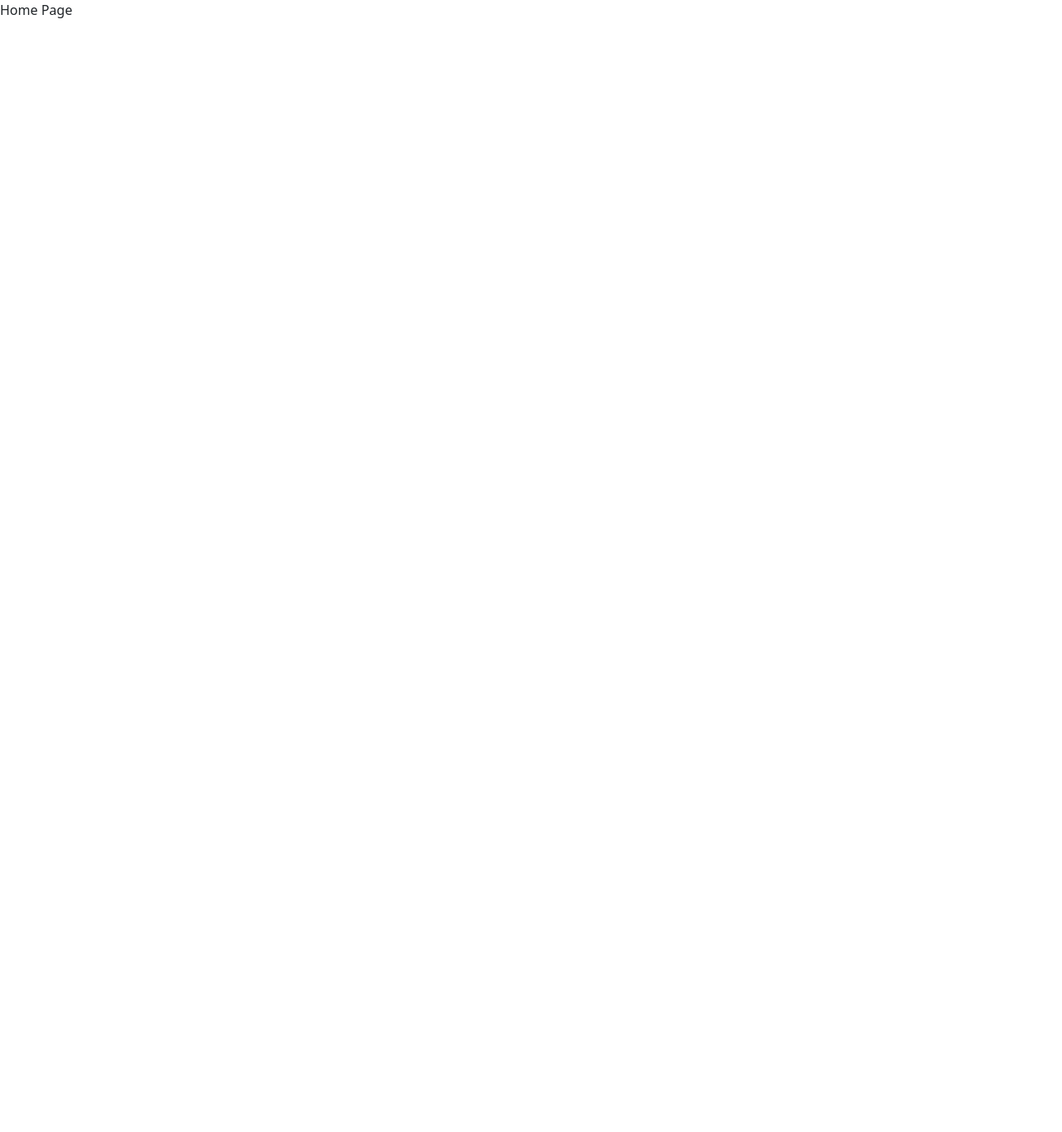
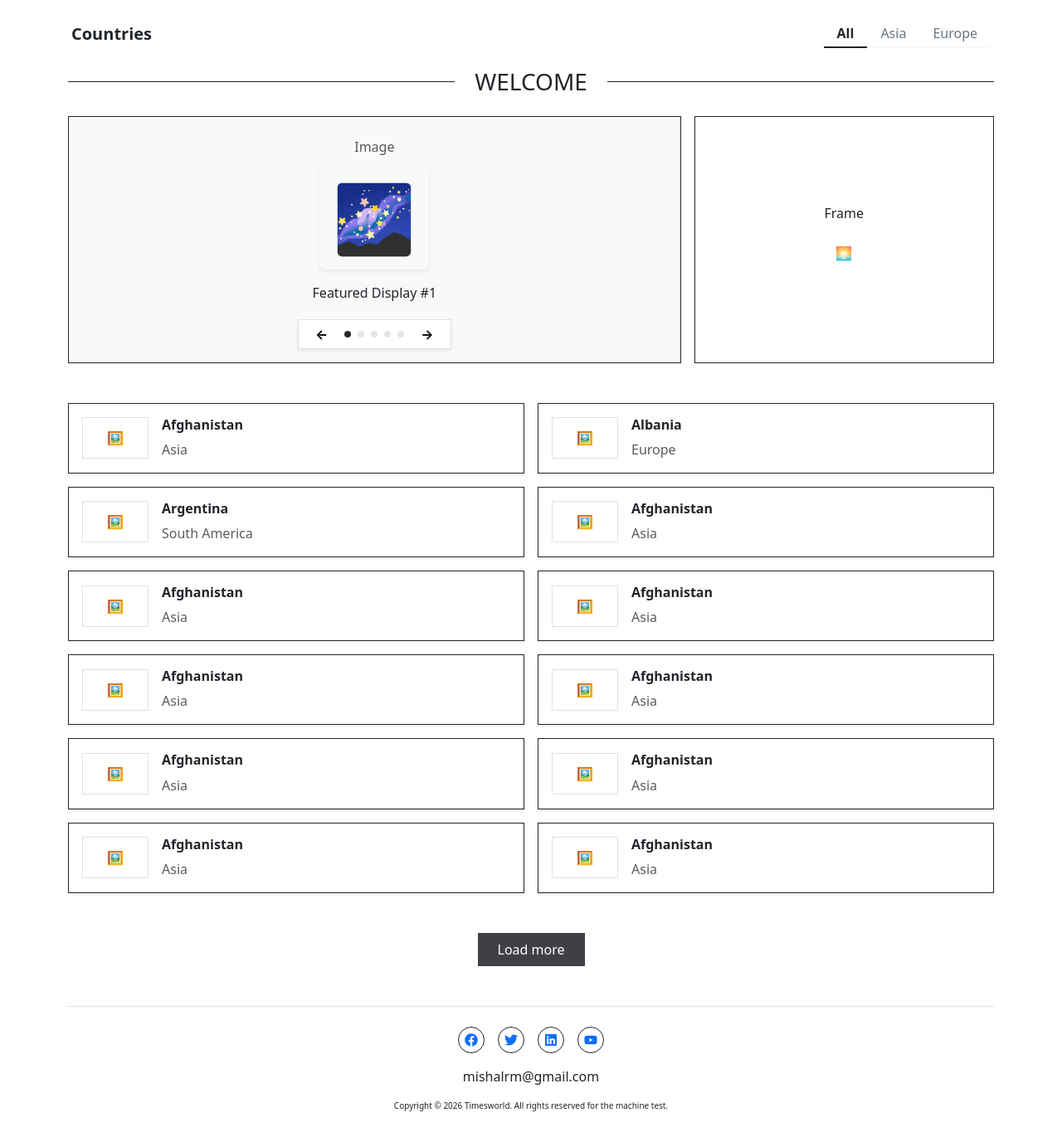
Before and after one commit to mishrhm/TW_Machine_Test, a React (Vite) app: page /home in a window 1280 px wide. Shown: the whole page at 83% size. Before the commit the page ends 800 px from the top, so only its background shows below. Built offline with nearby package versions, Linux system fonts and the light colour scheme.

Commit message:
Added home page components including footer

```diff
--- a/package.json
+++ b/package.json
@@ -16,6 +16,7 @@
     "react": "^19.2.6",
     "react-bootstrap": "^2.10.10",
     "react-dom": "^19.2.6",
+    "react-icons": "^5.6.0",
     "react-redux": "^9.3.0",
     "react-router-dom": "^7.17.0",
     "tailwind": "^4.0.0"
--- /dev/null
+++ b/src/components/customSlider.tsx
@@ -0,0 +1,51 @@
+
+
+import React, { useState } from 'react';
+
+const CustomSlider: React.FC = () => {
+    const [activeSlide, setActiveSlide] = useState(0);
+    const totalSlides = 5;
+
+    const handlePrev = () => setActiveSlide((prev) => (prev === 0 ? totalSlides - 1 : prev - 1));
+    const handleNext = () => setActiveSlide((prev) => (prev === totalSlides - 1 ? 0 : prev + 1));
+
+    return (
+        <div className="position-relative w-100 h-100 border border-dark d-flex flex-column align-items-center justify-content-center bg-light min-h-[400px]">
+            <div className="text-center p-4">
+                <div className="fs-6 text-muted mb-2">Image</div>
+                <div className="  rounded p-3 d-inline-block shadow-sm">
+                    <span className="display-1">🌌</span>
+                </div>
+                <div className="mt-3 font-semibold m-5">Featured Display #{activeSlide + 1}</div>
+            </div>
+
+            <div className="position-absolute bottom-0 mb-3 d-flex align-items-center gap-2 bg-white px-3 py-1 rounded-full shadow-sm border">
+                <button onClick={handlePrev} className="border-0 bg-transparent fw-bold  hover:text-dark px-1">
+                    ←
+                </button>
+
+                <div className="d-flex gap-1.5 px-1">
+                    {Array.from({ length: totalSlides }).map((_, index) => (
+                        <span
+                            key={index}
+                            onClick={() => setActiveSlide(index)}
+                            className="rounded-circle cursor-pointer transition-all p-1 m-1"
+                            style={{
+                                width: '8px',
+                                height: '8px',
+                                backgroundColor: activeSlide === index ? '#27272a' : '#e4e4e7',
+                                display: 'inline-block'
+                            }}
+                        />
+                    ))}
+                </div>
+
+                <button onClick={handleNext} className="border-0 bg-transparent fw-bold  hover:text-dark px-1">
+                    →
+                </button>
+            </div>
+        </div>
+    );
+};
+
+export default CustomSlider;
--- /dev/null
+++ b/src/components/footer.tsx
@@ -0,0 +1,28 @@
+import { FaFacebook, FaLinkedin, FaTwitter, FaYoutube } from 'react-icons/fa';
+
+export function Footer() {
+    return (
+        <footer className="border-top pt-4 mt-5 text-center d-flex flex-column align-items-center gap-3">
+            <div className="d-flex justify-content-center gap-3">
+                {['f', 't', 'in', 'yt'].map((social, i) => (
+                    <a
+                        href={`#${social}`}
+                        key={i}
+                        className="d-flex align-items-center justify-content-center border border-dark rounded-circle  text-xs hover: text-decoration-none"
+                        style={{ width: '32px', height: '32px' }}
+                    >
+                        {social === 'f' && <FaFacebook />}
+                        {social === 't' && <FaTwitter />}
+                        {social === 'in' && <FaLinkedin />}
+                        {social === 'yt' && <FaYoutube />}
+                    </a>
+                ))}
+            </div>
+            <div className="text-xs font-mono ">mishalrm@gmail.com</div>
+            <div className="" style={{ fontSize: '10px' }}>
+                Copyright © 2026 Timesworld. All rights reserved for the machine test.
+            </div>
+        </footer>
+
+    )
+}
--- /dev/null
+++ b/src/components/loadMoreButton.tsx
@@ -0,0 +1,16 @@
+import { Button } from "react-bootstrap";
+
+export function LoadMoreButton() {
+    return (
+        <div className="text-center my-5">
+            <Button
+                className="rounded-0 border-0 px-4 py-2 text-sm text-white font-medium"
+                style={{ backgroundColor: '#3f3f46' }}
+                onMouseEnter={(e) => (e.currentTarget.style.backgroundColor = '#27272a')}
+                onMouseLeave={(e) => (e.currentTarget.style.backgroundColor = '#3f3f46')}
+            >
+                Load more
+            </Button>
+        </div>
+    )
+}
--- /dev/null
+++ b/src/components/mainGrid.tsx
@@ -0,0 +1,41 @@
+import { Col, Row } from "react-bootstrap"
+
+
+// Temporary design array to display initial visual layout elements
+const MOCK_COUNTRIES = [
+    { name: 'Afghanistan', region: 'Asia' },
+    { name: 'Albania', region: 'Europe' },
+    { name: 'Argentina', region: 'South America' },
+    { name: 'Afghanistan', region: 'Asia' },
+    { name: 'Afghanistan', region: 'Asia' },
+    { name: 'Afghanistan', region: 'Asia' },
+    { name: 'Afghanistan', region: 'Asia' },
+    { name: 'Afghanistan', region: 'Asia' },
+    { name: 'Afghanistan', region: 'Asia' },
+    { name: 'Afghanistan', region: 'Asia' },
+    { name: 'Afghanistan', region: 'Asia' },
+    { name: 'Afghanistan', region: 'Asia' },
+];
+
+export const MainGrid = () => {
+    return (
+        <Row className="g-3">
+            {MOCK_COUNTRIES.map((country, idx) => (
+                <Col xs={12} md={6} key={idx}>
+                    <div className="border border-dark p-3 d-flex align-items-center bg-white shadow-sm transition-transform hover:translate-y-[-2px]">
+                        <div
+                            className=" d-flex align-items-center justify-content-center me-3 border "
+                            style={{ width: '80px', height: '50px', flexShrink: 0 }}
+                        >
+                            🖼️
+                        </div>
+                        <div>
+                            <h6 className="fw-bold  mb-0.5">{country.name}</h6>
+                            <p className="text-xs text-muted mb-0">{country.region}</p>
+                        </div>
+                    </div>
+                </Col>
+            ))}
+        </Row>
+    )
+}
--- /dev/null
+++ b/src/components/navBar.tsx
@@ -0,0 +1,26 @@
+import { useState } from "react";
+import { Nav } from "react-bootstrap"
+
+export const Navbar = () => {
+    const [activeTab, setActiveTab] = useState('All');
+
+    return (
+        <header className="d-flex justify-content-between align-items-center mb-2 px-1">
+            <h5 className="fw-bold m-0">Countries</h5>
+            <Nav variant="pills" activeKey={activeTab} onSelect={(k) => setActiveTab(k || 'All')}>
+                {['All', 'Asia', 'Europe'].map((tab) => (
+                    <Nav.Item key={tab}>
+                        <Nav.Link
+                            eventKey={tab}
+                            className={`rounded-0 bg-transparent py-1 px-3 border-bottom border-2
+                                ${activeTab === tab ? 'border-dark text-dark fw-bold' : 'border-light text-secondary '
+                                }`}
+                        >
+                            {tab}
+                        </Nav.Link>
+                    </Nav.Item>
+                ))}
+            </Nav>
+        </header>
+    )
+}
--- /dev/null
+++ b/src/components/sliderHero.tsx
@@ -0,0 +1,20 @@
+import { Col, Row } from "react-bootstrap";
+import CustomSlider from "./customSlider";
+
+export function SliderHero() {
+    return (
+        <Row className="g-3 mb-5">
+            <Col xs={12} md={8}>
+                <CustomSlider />
+            </Col>
+            <Col xs={12} md={4} className="d-none d-md-block">
+                <div className="border border-dark h-100 d-flex flex-column align-items-center justify-content-center min-h-[300px]">
+                    <div className=" text-xs mb-2">Frame</div>
+                    <div className="  rounded p-3">
+                        <span>🌅</span>
+                    </div>
+                </div>
+            </Col>
+        </Row>
+    )
+}
--- /dev/null
+++ b/src/components/welcome.tsx
@@ -0,0 +1,13 @@
+const Welcome = () => {
+    return (
+        <div className="d-flex align-items-center my-4">
+            <hr className="flex-grow-1 border-dark border-1.5 opacity-100 my-0" />
+            <span className="mx-4 fw-black text-dark tracking-widest text-center h3 m-0">
+                WELCOME
+            </span>
+            <hr className="flex-grow-1 border-dark border-1.5 opacity-100 my-0" />
+        </div>
+    )
+}
+
+export default Welcome;
--- a/src/pages/HomePage.tsx
+++ b/src/pages/HomePage.tsx
@@ -1,9 +1,32 @@
-const HomePage = () => {
+import React from 'react';
+import { Container } from 'react-bootstrap';
+import { Navbar } from '../components/navBar';
+import Welcome from '../components/welcome';
+import { SliderHero } from '../components/sliderHero';
+import { MainGrid } from '../components/mainGrid';
+import { LoadMoreButton } from '../components/loadMoreButton';
+import { Footer } from '../components/footer';
+
+
+const HomePage: React.FC = () => {
+
+
     return (
-        <div>
-            Home Page
-        </div>
-    )
-}
+        <Container className="py-4 bg-white min-vh-100 max-w-5xl">
+
+            <Navbar></Navbar>
+
+            <Welcome></Welcome>
+
+            <SliderHero></SliderHero>
+
+            <MainGrid></MainGrid>
+
+            <LoadMoreButton></LoadMoreButton>
+
+            <Footer></Footer>
+        </Container>
+    );
+};
 
 export default HomePage;
```
Also changed, not shown: 1 other file (tests, documents, lock files or other folders).
